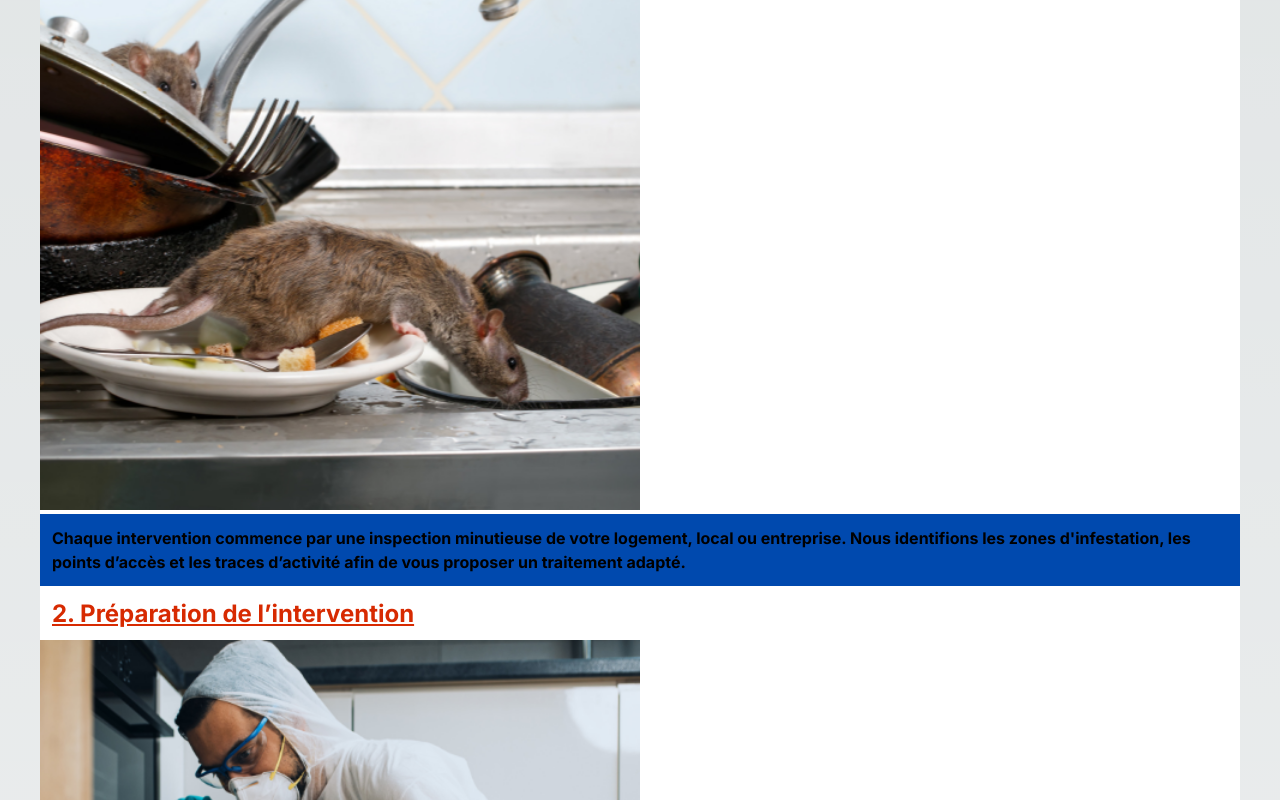
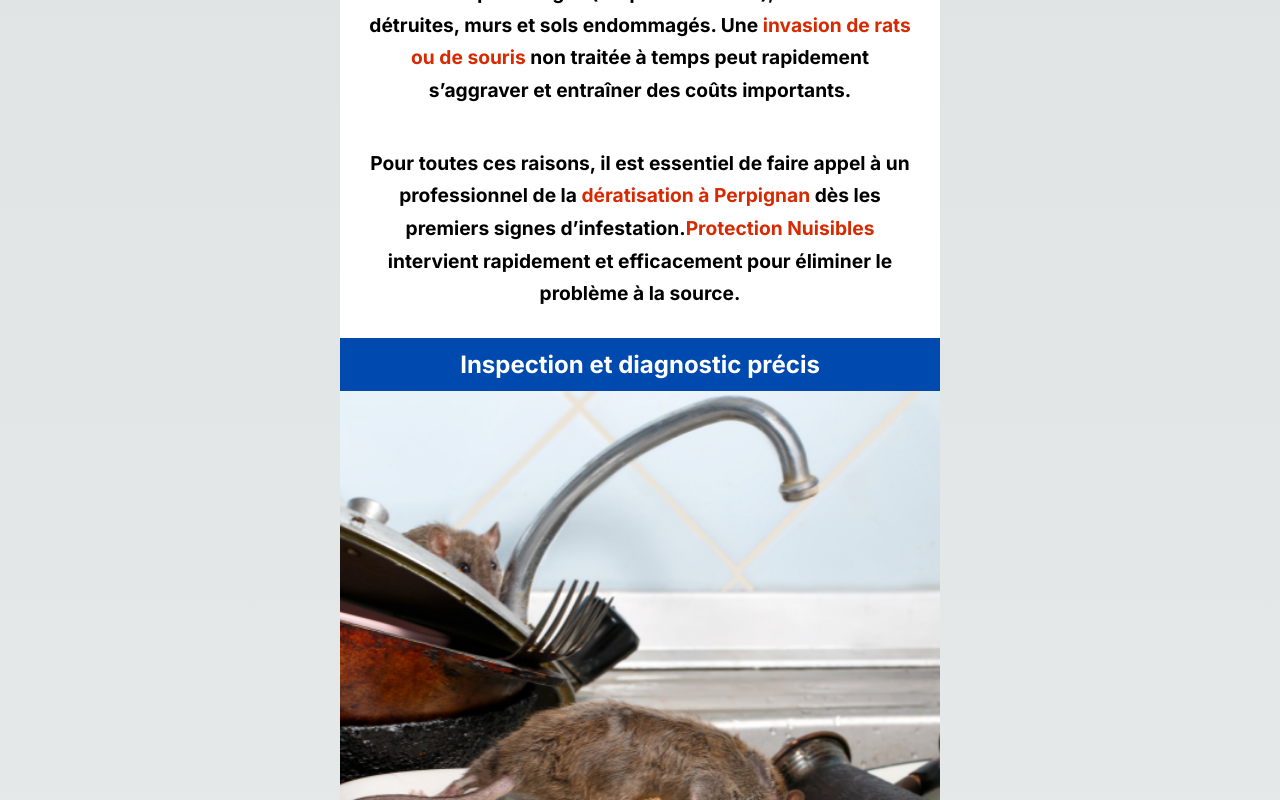
Before and after one commit to AdrienW86/protection-nuisibles, a Next.js app: page /deratisation in a window 1280 px wide. Shown: the part 1840-2640 px from the top of the page. Built offline with nearby package versions, Linux system fonts and the light colour scheme.

Commit message:
mise en ligne

```diff
--- a/components/DeratisationMenu/Menu.js
+++ b/components/DeratisationMenu/Menu.js
@@ -25,6 +25,7 @@ export default function Menu() {
           Dératisation à Perpignan et dans les Pyrénées-Orientales (66)
         </h1>
       <section aria-labelledby="dangers-rongeurs" className={styles.intro}>
+        <div className={styles.box}>
           <Image
             src="/image10.png"
             alt="Illustration des dangers des rats et souris pour la santé et les bâtiments"
@@ -36,6 +37,7 @@ export default function Menu() {
           <h2 id="dangers-rongeurs" className={styles.h2}>
           Pourquoi faut-il éliminer les rongeurs rapidement ?
         </h2>
+        </div>
         <p className={styles.p}>
           Les <strong className={styles.strong}>rongeurs comme les rats et les souris</strong> représentent un réel danger pour la santé humaine et l'intégrité des bâtiments.
           Ils sont porteurs de <strong className={styles.strong}>maladies graves</strong> telles que la leptospirose, la salmonellose ou encore la peste.
@@ -53,7 +55,7 @@ export default function Menu() {
       </section>
 
       <section aria-labelledby="inspection-diagnostic">
-        <h2 id="inspection-diagnostic" className={styles.h2}>1. Inspection et diagnostic précis</h2>
+        <h2 id="inspection-diagnostic" className={styles.h2}>Inspection et diagnostic précis</h2>
         <Image
           src="/image13.png"
           alt="Illustration des dangers des rats et souris pour la santé et les bâtiments"
@@ -64,12 +66,12 @@ export default function Menu() {
         />
         <p className={styles.p}>
           Chaque intervention commence par une inspection minutieuse de votre logement, local ou entreprise.
-          Nous identifions les <strong>zones d'infestation</strong>, les points d’accès et les traces d’activité afin de vous proposer un <strong>traitement adapté</strong>.
+          Nous identifions les <strong className={styles.strong}>zones d'infestation</strong>, les points d’accès et les traces d’activité afin de vous proposer un <strong className={styles.strong}>traitement adapté</strong>.
         </p>
       </section>
 
       <section aria-labelledby="preparation-intervention">
-        <h2 id="preparation-intervention" className={styles.h2}>2. Préparation de l’intervention</h2>
+        <h2 id="preparation-intervention" className={styles.h2}>Préparation de l’intervention</h2>
         <Image
           src="/image16.png"
           alt="Illustration des dangers des rats et souris pour la santé et les bâtiments"
@@ -79,13 +81,13 @@ export default function Menu() {
           priority
         />
         <p className={styles.p}>
-          Avant le traitement, nous <strong>sécurisons les lieux</strong> et sélectionnons les techniques les plus efficaces selon le niveau d'infestation.
-          Nous utilisons des produits <strong>homologués</strong>, respectueux des normes sanitaires et de l’environnement.
+          Avant le traitement, nous <strong className={styles.strong}>sécurisons les lieux</strong> et sélectionnons les techniques les plus efficaces selon le niveau d'infestation.
+          Nous utilisons des produits <strong className={styles.strong}>homologués</strong>, respectueux des normes sanitaires et de l’environnement.
         </p>
       </section>
 
       <section aria-labelledby="elimination-rongeurs">
-        <h2 id="elimination-rongeurs" className={styles.h2}>3. Élimination des rats et souris</h2>
+        <h2 id="elimination-rongeurs" className={styles.h2}>Élimination des rats et souris</h2>
         <Image
           src="/image19.png"
           alt="Illustration des dangers des rats et souris pour la santé et les bâtiments"
@@ -101,12 +103,12 @@ export default function Menu() {
           <li className={styles.li}>Contrôle post-intervention pour garantir l’efficacité</li>
         </ul>
         <p className={styles.p}>
-          Nos techniciens qualifiés assurent une <strong>dératisation rapide et efficace</strong>, avec un suivi rigoureux pour éviter toute récidive.
+          Nos techniciens qualifiés assurent une <strong className={styles.strong}>dératisation rapide et efficace</strong>, avec un suivi rigoureux pour éviter toute récidive.
         </p>
       </section>
 
       <section aria-labelledby="suivi-prevention">
-        <h2 id="suivi-prevention" className={styles.h2}>4. Suivi et prévention</h2>
+        <h2 id="suivi-prevention" className={styles.h2}>Suivi et prévention</h2>
          <Image
           src="/image18.png"
           alt="Illustration des dangers des rats et souris pour la santé et les bâtiments"
@@ -116,13 +118,13 @@ export default function Menu() {
           priority
         />
         <p className={styles.p}>
-          Une fois le traitement terminé, nous mettons en place des <strong>mesures de prévention</strong> :
+          Une fois le traitement terminé, nous mettons en place des <strong className={styles.strong}>mesures de prévention</strong> :
           colmatage des accès, conseils d’hygiène, installation de dispositifs de surveillance si nécessaire.
         </p>
       </section>
 
       <section aria-labelledby="conseils-accompagnement">
-        <h2 id="conseils-accompagnement" className={styles.h2}>5. Conseils et accompagnement personnalisé</h2>
+        <h2 id="conseils-accompagnement" className={styles.h2}>Conseils et accompagnement personnalisé</h2>
          <Image
           src="/image17.png"
           alt="Illustration des dangers des rats et souris pour la santé et les bâtiments"
@@ -138,8 +140,8 @@ export default function Menu() {
       </section>
 
       <p className={styles.p}>
-        Contactez notre équipe pour toute <strong>intervention de dératisation à Perpignan</strong>, Canet-en-Roussillon, Saint-Estève, ou ailleurs dans les <strong>Pyrénées-Orientales</strong>.
-        Nous sommes disponibles rapidement pour des <strong>traitements anti-rats efficaces et discrets</strong>.
+        Contactez notre équipe pour toute <strong className={styles.strong}>intervention de dératisation à Perpignan</strong>, Canet-en-Roussillon, Saint-Estève, ou ailleurs dans les <strong>Pyrénées-Orientales</strong>.
+        Nous sommes disponibles rapidement pour des <strong className={styles.strong}>traitements anti-rats efficaces et discrets</strong>.
       </p>
     </section>
   )
--- a/components/DeratisationMenu/menu.module.css
+++ b/components/DeratisationMenu/menu.module.css
@@ -1,5 +1,8 @@
 .container {
     color: black;
+    max-width: 600px;
+    margin: 0 auto;
+    text-align: center;
     background-color: rgb(255, 255, 255);
 }
 
@@ -10,6 +13,9 @@
     background-color: rgb(0,73,174)
 }
 
+.box {
+   background-color: rgb(0,73,174)
+}
 .presentation {
     position: relative;
     display: flex;
@@ -54,17 +60,20 @@
 
 .h2 {
     padding: 12px;
-    text-decoration: underline;
-    color: rgb(215,42,1);
-    background-color: white;;
+    text-align: center;
+    color: rgb(255, 255, 255);
+    background-color:rgb(0,73,174)
 }
 
 .p {
+    color: black;
     font-weight: bold;
     padding: 12px;
-    line-height: 1.5em;
+    font-size: 1.2em;
+    line-height: 1.7em;
+    margin: 15px;
     border-bottom: 1px solid white;
-    background-color: rgb(0,73,174)
+    background-color: rgb(255, 255, 255)
 }
 
 .ul {
@@ -75,8 +84,10 @@
 
 .li {
     font-weight: bold;
-    color: rgb(82,113,255);
+    color: rgb(0,73,174);
     padding: 8px;
+    text-decoration: underline;
+    font-size: 1.2em;
     margin-left: 6px;
 }
 
```
